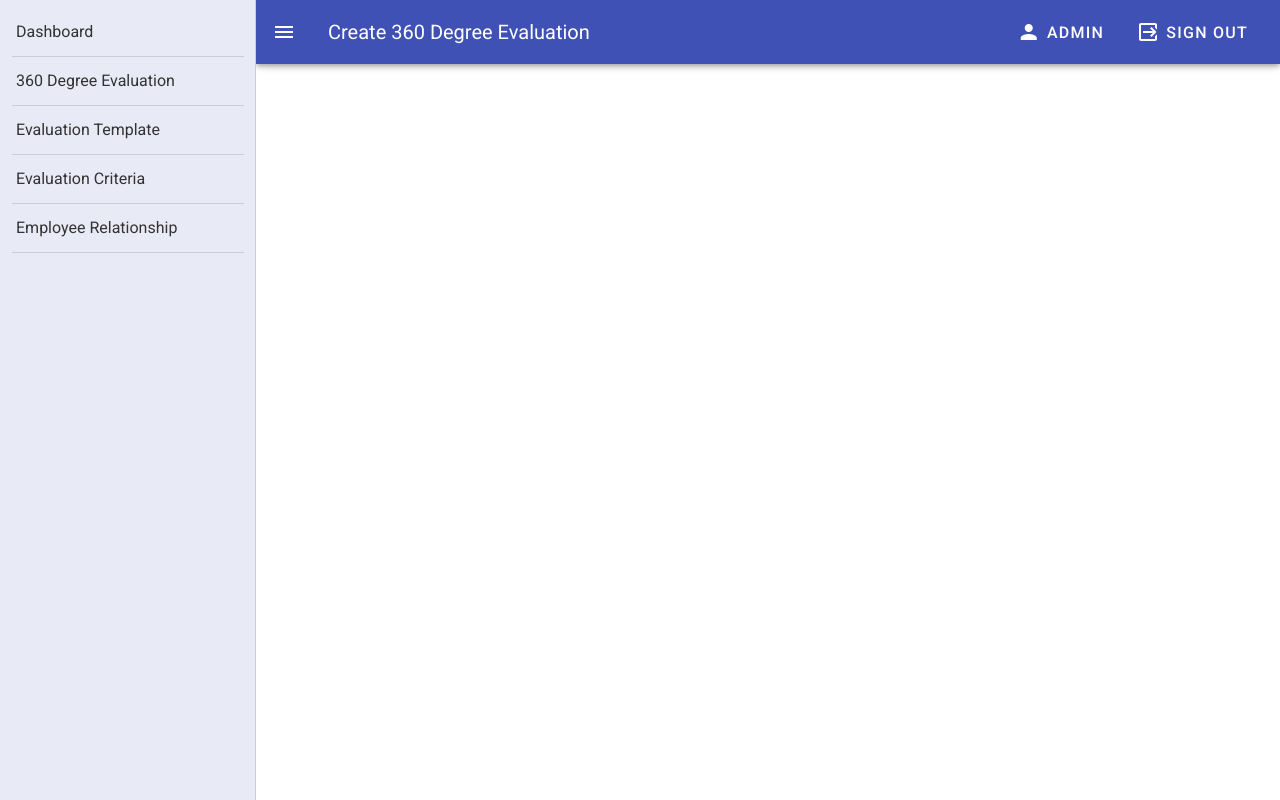
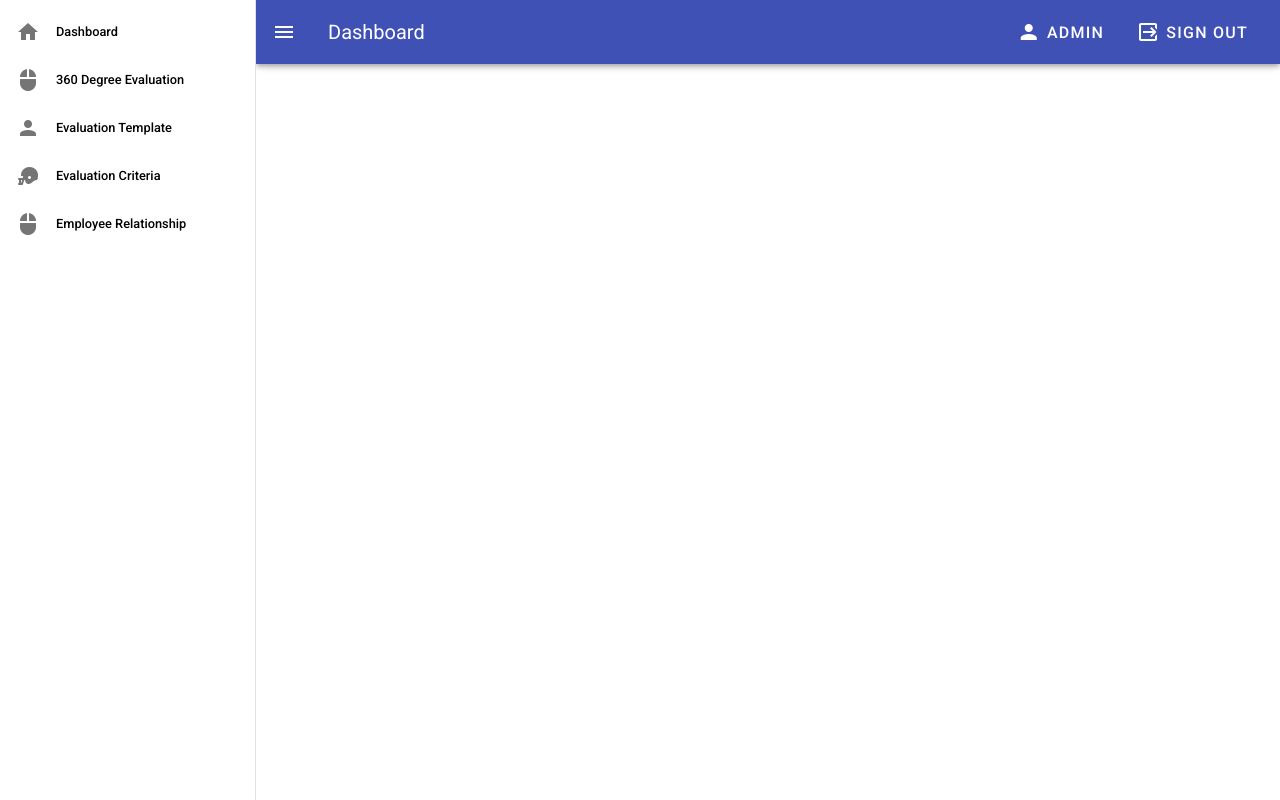
Before and after one commit to hoangdainghia234/360priceProject, a Vue app: page / in a window 1280 px wide. Built offline with nearby package versions, Linux system fonts and the light colour scheme.

Commit message:
add icon to navbar and clean first div in create evaluation

```diff
--- a/src/App.vue
+++ b/src/App.vue
@@ -1,6 +1,11 @@
 <template>
   <v-app id="inspire">
-    <nav-bar :title="title" :itemsNav="itemsNav" :userRole="userRole" />
+    <nav-bar
+      :title="title"
+      :itemsNav="itemsNav"
+      :userRole="userRole"
+      @clickTag="changeTitle"
+    />
     <router-view />
   </v-app>
 </template>
@@ -17,16 +22,22 @@ export default {
 
   data: () => {
     return {
-      title: "Create 360 Degree Evaluation",
+      title: "Dashboard",
       itemsNav: {
-        "/": "Dashboard",
-        "/CreateEvaluation": "360 Degree Evaluation",
-        "/CreateTemplate": "Evaluation Template",
-        "/CreateCriteria": "Evaluation Criteria",
-        "/CreateRelationship": "Employee Relationship"
+        "/": ["Dashboard", "mdi-home"],
+        "/CreateEvaluation": ["360 Degree Evaluation", "mdi-mouse"],
+        "/CreateTemplate": ["Evaluation Template", "mdi-account"],
+        "/CreateCriteria": ["Evaluation Criteria", "mdi-football-helmet"],
+        "/CreateRelationship": ["Employee Relationship", "mdi-mouse"]
       },
       userRole: "Admin"
     };
+  },
+
+  methods: {
+    changeTitle(tag) {
+      this.title = tag;
+    }
   }
 };
 </script>
--- a/src/components/layout/NavBar.vue
+++ b/src/components/layout/NavBar.vue
@@ -1,15 +1,19 @@
 <template>
   <div class="navBar">
-    <v-navigation-drawer v-model="drawer" app color="indigo lighten-5">
+    <v-navigation-drawer v-model="drawer" app>
       <v-list>
-        <div v-for="(tag, item) in itemsNav" :key="item">
-          <v-list-item link class="">
-            <router-link :to="item" class="itemLink">
-              {{ tag }}
-            </router-link>
-          </v-list-item>
-          <v-divider class="mx-3"></v-divider>
-        </div>
+        <v-list-item
+          v-for="(tag, item) in itemsNav"
+          :key="item"
+          @click="$emit('clickTag', tag[0])"
+          link
+          class=""
+        >
+          <v-icon class="iconNav">{{ tag[1] }}</v-icon>
+          <router-link :to="item" class="itemLink">
+            {{ tag[0] }}
+          </router-link>
+        </v-list-item>
       </v-list>
     </v-navigation-drawer>
     <v-app-bar hide-on-scroll aboslute app color="indigo" dark>
@@ -65,9 +69,15 @@ export default {
 
 .itemLink {
   text-decoration: none;
-  color: #333 !important;
+  color: #000 !important;
   width: 100%;
   line-height: 2.5;
   outline: none;
+  font-size: 0.8rem;
+  font-weight: 500;
+}
+
+.iconNav {
+  margin-right: 1rem;
 }
 </style>
--- a/src/views/CreateEvaluation.vue
+++ b/src/views/CreateEvaluation.vue
@@ -1,5 +1,4 @@
 <template>
-  <div>
   <v-content>
     <v-container fluid>
       <v-row>
@@ -68,10 +67,7 @@
                     </template>
                     <v-date-picker v-model="dates" range no-title scrollable>
                       <v-spacer></v-spacer>
-                        <v-btn
-                          text
-                          color="primary"
-                          @click="menuRangeText = false"
+                      <v-btn text color="primary" @click="menuRangeText = false"
                         >Cancel
                       </v-btn>
                       <v-btn
@@ -106,14 +102,7 @@
 
                   <v-row class="mt-n3" dense>
                     <v-col cols="5" sm="4" md="2"></v-col>
-                      <v-col
-                        cols="7"
-                        sm="7"
-                        md="4"
-                        lg="3"
-                        xl="2"
-                        class="d-flex"
-                      >
+                    <v-col cols="7" sm="7" md="4" lg="3" xl="2" class="d-flex">
                       <p class="subtitle-1 mr-4">Start:</p>
                       <v-menu
                         ref="menuRecur"
@@ -135,14 +124,10 @@
                             class="mt-n1"
                           ></v-text-field>
                         </template>
-                          <v-date-picker
-                            v-model="dateRecur"
-                            no-title
-                            scrollable
-                          >
+                        <v-date-picker v-model="dateRecur" no-title scrollable>
                           <v-spacer></v-spacer>
-                            <v-btn text @click="menuRecur = false"
-                              >Cancel
+                          <v-btn text @click="menuRecur = false">
+                            Cancel
                           </v-btn>
                           <v-btn text @click="$refs.menuRecur.save(dateRecur)"
                             >OK
@@ -232,8 +217,6 @@
       </v-row>
     </v-container>
   </v-content>
-    <!-- <footer-sec /> -->
-  </div>
 </template>
 
 <script>
@@ -251,6 +234,7 @@ export default {
 
   data: () => {
     return {
+      title: "Create 360 Degree Evaluation",
       departments: [
         "Software Development Departement",
         "Department 1",
@@ -277,7 +261,7 @@ export default {
 };
 </script>
 
-<style lang="scss">
+<style scoped>
 .evaluation-line {
   height: 4rem;
   display: flex;
```
Lines whose indentation alone changed are shown as unchanged.
